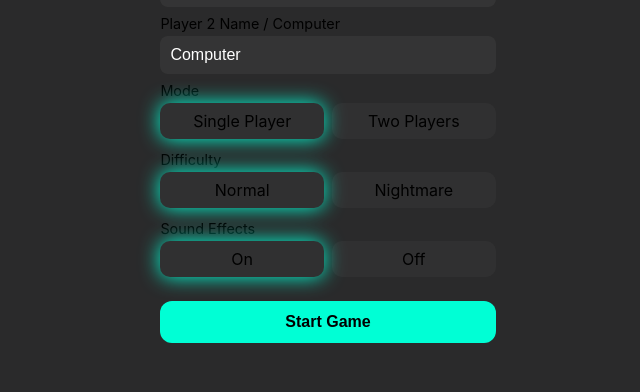
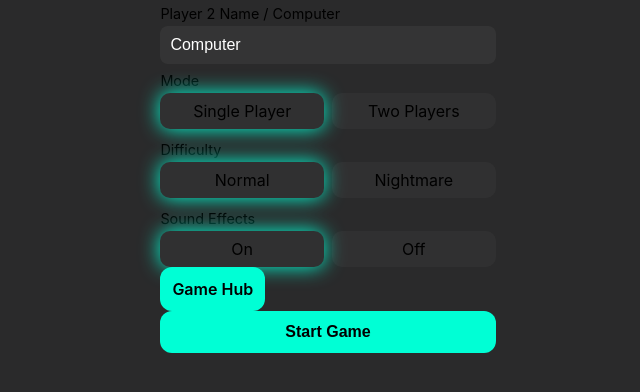
Before and after one commit to mattb19849768/tic-tac-toe, a plain HTML site: page index.html in a window 1280 px wide. Shown: the part 312-704 px from the top of the page, without its empty margins (312-952 px from the left). Drawn offline with Linux system fonts and the light colour scheme.

Commit message:
Add files via upload

```diff
--- a/index.html
+++ b/index.html
@@ -33,7 +33,7 @@
     <div class="radio selected" data-value="on">On</div>
     <div class="radio" data-value="off">Off</div>
   </div>
-
+  <a href="https://mattb19849768.github.io/Game-hub/" id="gameHub" class="button" style="text-decoration: none;">Game Hub</a>
   <button id="startBtn">Start Game</button>
 </div>
 
--- a/style.css
+++ b/style.css
@@ -70,6 +70,22 @@ button{
     transition:0.2s;
 }
 button:hover{background:var(--neon2);}
+
+.button{
+    width:100%;
+    padding:12px;
+    border-radius:12px;
+    border:none;
+    background:var(--neon1);
+    color:#000;
+    font-weight:600;
+    font-size:1rem;
+    cursor:pointer;
+    margin-top:12px;
+    transition:0.2s;
+}
+.button:hover{background:var(--neon2);}
+
 .center{text-align:center;}
 .board{
     display:grid;
```
